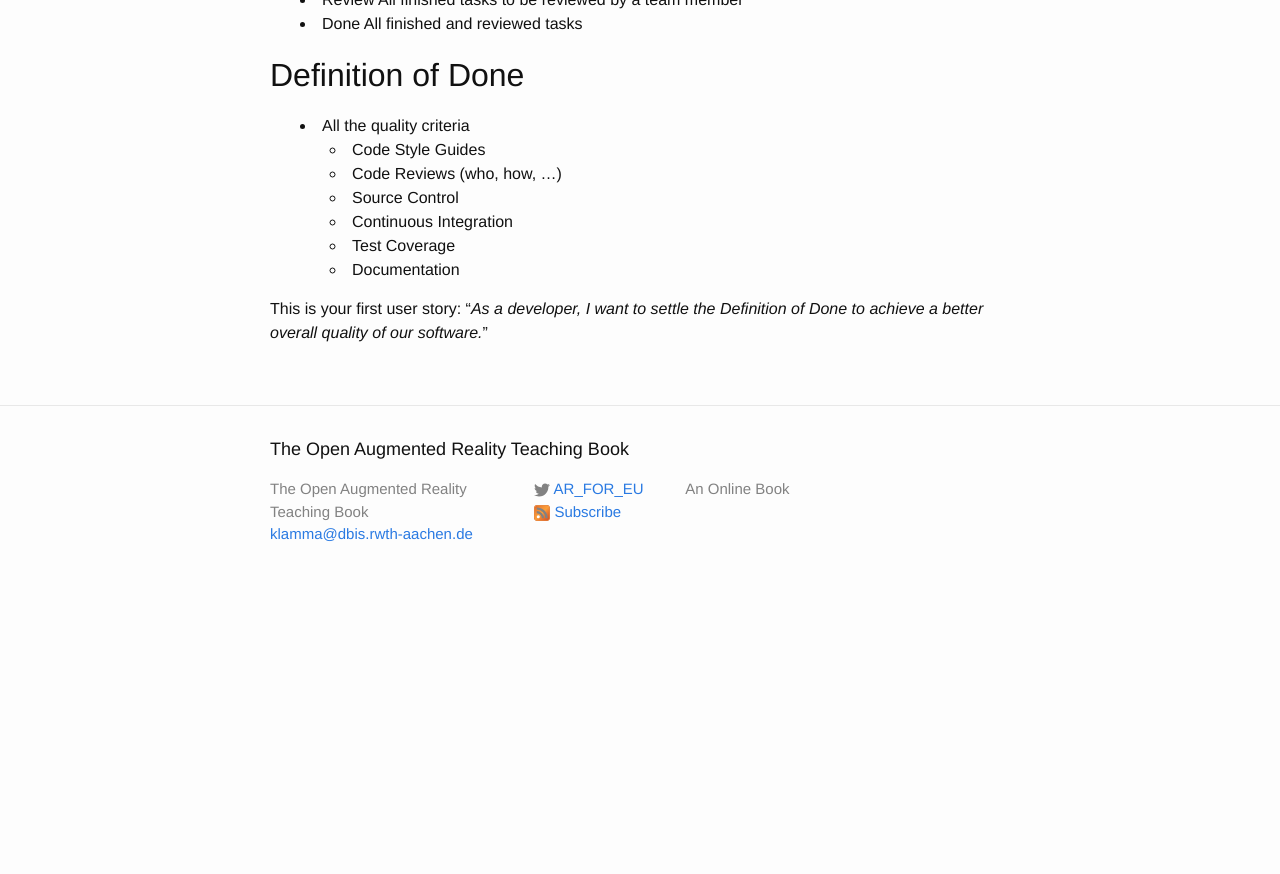
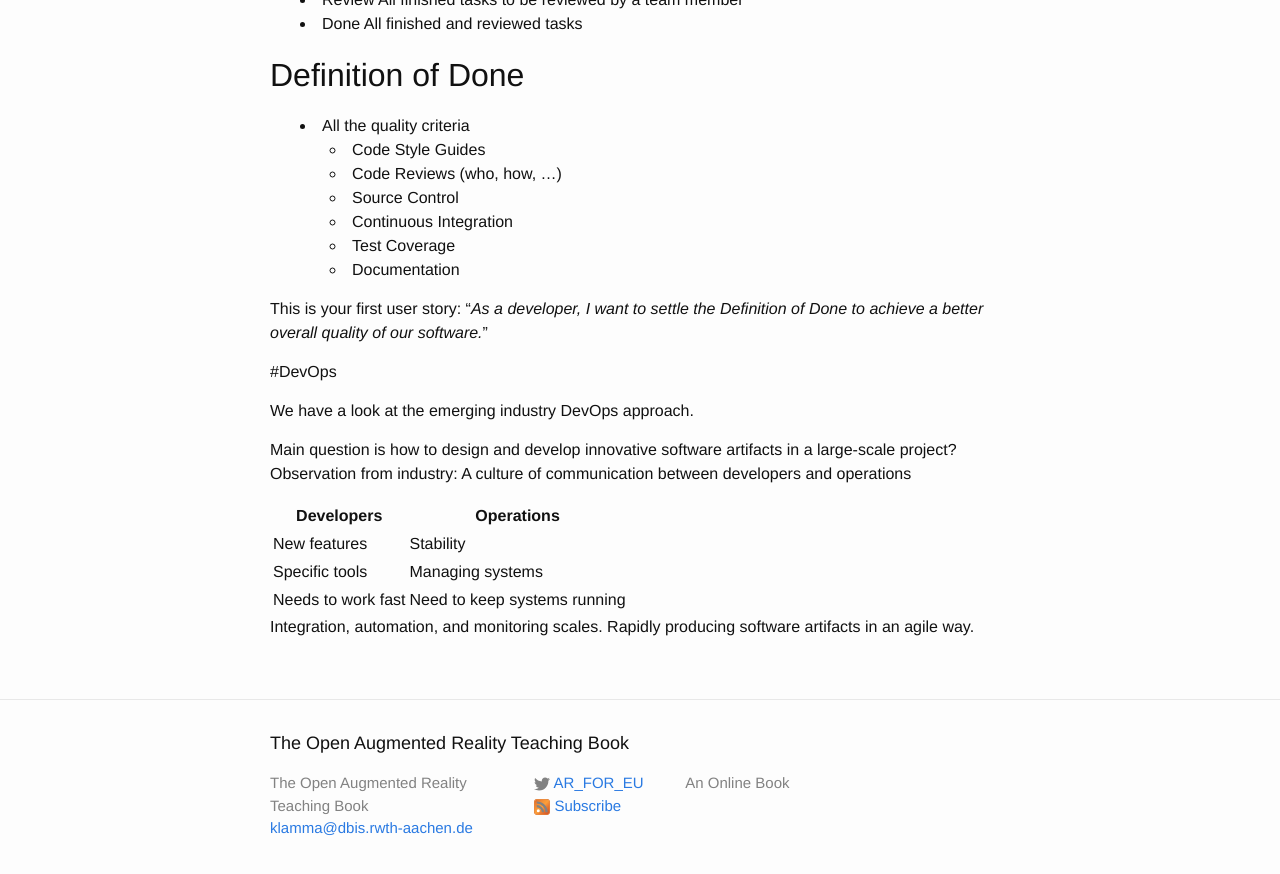
Before and after one commit to klamma/ar-for-eu-book, a Jekyll site: the page built from _pages/chapters/apm.md, in a window 1280 px wide and 900 px high, scrolled down 2716 px. Shown: the top 874 px of the window. Built offline with Jekyll 4.4.1, drawn with Linux system fonts in a browser that asks for light colours; nearby versions of some CDN libraries; before the commit the page ends 3322 px from its top, so only the background shows below that.

Commit message:
Update apm.md

```diff
--- a/_pages/chapters/apm.md
+++ b/_pages/chapters/apm.md
@@ -127,3 +127,20 @@ A typical user story structure: "As a ROLE, I want GOAL/DESIRE, so that BENEFIT"
   - Documentation
 
  This is your first user story: "*As a developer, I want to settle the Definition of Done to achieve a better overall quality of our software.*"
+
+ #DevOps
+
+ We have a look at the emerging industry DevOps approach.
+
+ Main question is how to design and develop innovative software artifacts in a large-scale project?
+ Observation from industry: A culture of communication between developers and operations
+
+ | Developers         | Operations                   |
+ | ------------------ | ---------------------------- |
+ | New features       | Stability                    |
+ | Specific tools     | Managing systems             |
+ | Needs to work fast | Need to keep systems running |
+
+
+ Integration, automation, and monitoring scales.
+ Rapidly producing software artifacts in an agile way.
```
